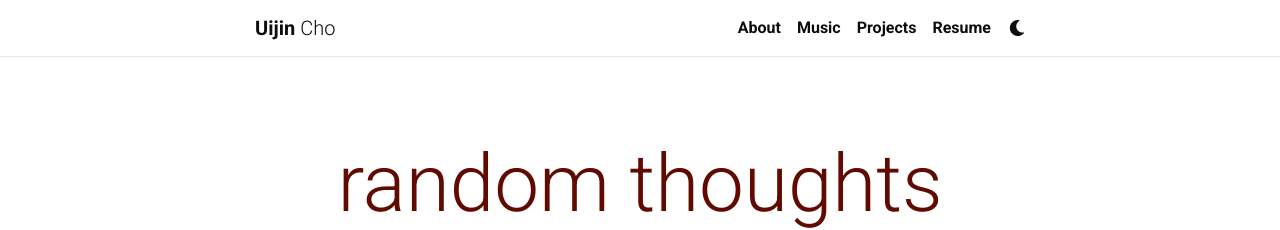
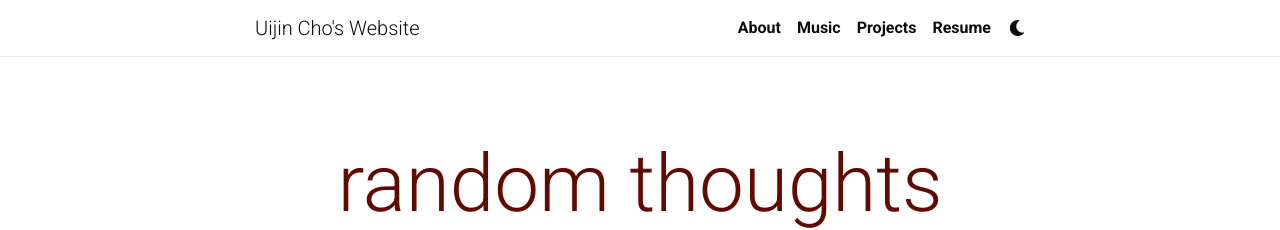
Before and after one commit to uijincho/uijincho.github.io, a Jekyll site: the page built from blog/index.html, in a window 1280 px wide. Shown: the top 230 px of the page. Built offline with Jekyll 4.4.1, drawn with Linux system fonts in a browser that asks for light colours; the list of posts is cut into pages by our own code; comment, search, counter and statistics services are not loaded; a style sheet for code colours, icons or effects is not loaded; some of the changed lines change nothing that is shown.

Commit message:
Modify site settings in _config.yml
Updated site settings including title, description, and keywords.

```diff
--- a/_config.yml
+++ b/_config.yml
@@ -2,17 +2,17 @@
 # Site settings
 # -----------------------------------------------------------------------------
 
-title: blank # the website title (if blank, full name will be used instead)
+title: Uijin Cho's Website
 first_name: Uijin
 middle_name:
 last_name: Cho
 email: uijin_cho@brown.edu
 description: > # the ">" symbol means to ignore newlines until "footer_text:"
-  A simple, whitespace theme for academics. Based on [*folio](https://github.com/bogoli/-folio) design.
+  Explore Uijin's past experience & projects!
 footer_text: >
   Powered by <a href="https://jekyllrb.com/" target="_blank">Jekyll</a> with <a href="https://github.com/alshedivat/al-folio">al-folio</a> theme.
   Hosted by <a href="https://pages.github.com/" target="_blank">GitHub Pages</a>.
-keywords: data, computer science, applied math, mathematics  # add your own keywords or leave empty
+keywords: data, computer science, applied math, mathematics, science, intern  # add your own keywords or leave empty
 
 lang: en # the language of your site (for example: en, fr, cn, ru, etc.)
 icon: favicon_white.ico #⚛️ the emoji used as the favicon (alternatively, provide image name in /assets/img/)
```
